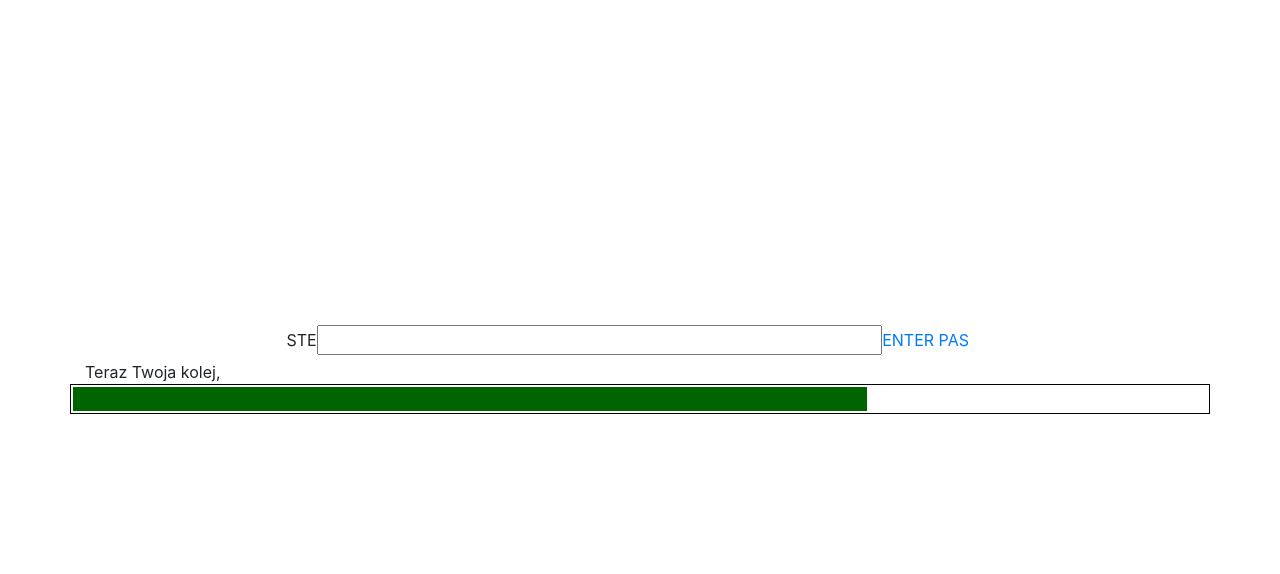
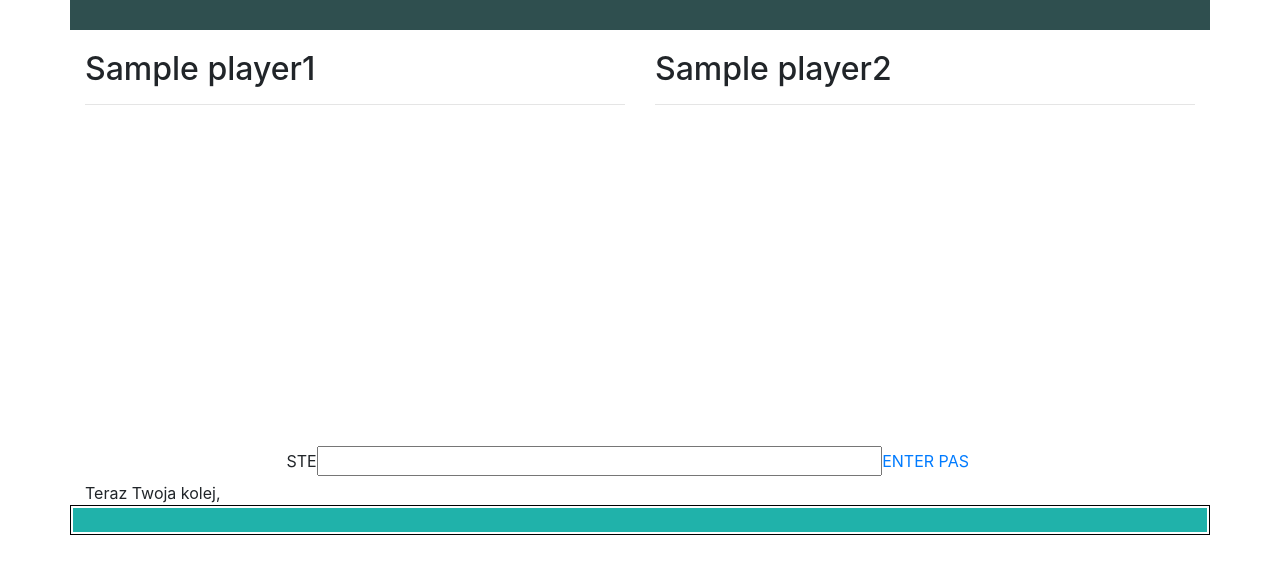
Before and after one commit to vitaefelus/prefixy.py, a Flask app: template templates/hotseat.html in a window 1280 px wide. Shown: the top 574 px of the page. Run offline with Flask 2, Linux system fonts and the light colour scheme; the template is opened without the code that fills it: most values are stand-ins (such as "Sample title", 1, 10 or a date in 2020); parts of the project's set-up code (start-up, migrations or seed data) failed here and were passed over; some libraries are stand-ins or nearby versions.

Commit message:
score counting, visual fixes

```diff
--- a/app.py
+++ b/app.py
@@ -5,7 +5,18 @@ app = Flask(__name__)
 
 dictFile = open('slownikUpper.csv')
 dictionary = [line.rstrip('\n') for line in dictFile]
+prefixes = []
+
+for word in dictionary:
+    prefixes.append(word[:3].replace('\s', ''))
+
+print(set(prefixes))
+
 game = None
+
+
+def count_polish_chars(text):
+    return text.count('Ą' or 'Ć' or 'Ę' or 'Ł' or 'Ń' or 'Ó' or 'Ś' or 'Ź' or 'Ż')
 
 
 class Player:
@@ -21,8 +32,9 @@ class Player:
     def set_name(self, name):
         self.name = name
 
-    def add_points(self, word_length):
-        self.points += word_length * 10
+    def add_points(self, word):
+        polish_chars = count_polish_chars(word)
+        self.points += len(word) * 10 + polish_chars * 5
 
     def has_passed(self):
         if not self.passed:
@@ -67,18 +79,28 @@ class Hotseat:
         self.turn_counter += 1
 
     def next_turn(self, input_word):
+        print(self.player_duo.starting_player, self.player_duo.following_player)
         if input_word in self.used_words:
 
             return {
                 'result': 'word_used',
+                'starting_player': self.player_duo.starting_player.name,
+                'starting_player_score': self.player_duo.starting_player.points,
+                'following_player': self.player_duo.following_player.name,
+                'following_player_score': self.player_duo.following_player.points,
                 'current_player': self.current_player().name,
                 'turn': self.turn_counter
             }
         elif input_word in dictionary:
+            self.current_player().add_points(input_word)
             self.next_player()
             self.used_words.append(input_word)
             return {
                 'result': 'word_valid',
+                'starting_player': self.player_duo.starting_player.name,
+                'starting_player_score': self.player_duo.starting_player.points,
+                'following_player': self.player_duo.following_player.name,
+                'following_player_score': self.player_duo.following_player.points,
                 'current_player': self.current_player().name,
                 'turn': self.turn_counter,
                 'word': input_word
@@ -86,12 +108,16 @@ class Hotseat:
         else:
             return {
                 'result': 'word_invalid',
+                'starting_player': self.player_duo.starting_player.name,
+                'starting_player_score': self.player_duo.starting_player.points,
+                'following_player': self.player_duo.following_player.name,
+                'following_player_score': self.player_duo.following_player.points,
                 'current_player': self.current_player().name,
                 'turn': self.turn_counter
             }
 
     def end_game(self):
-        if self.turn_counter == 60:
+        if self.turn_counter == 59:
             return {'result': 'end_game'}
 
 
@@ -114,7 +140,7 @@ def hotseat():
 
     game = Hotseat(player_duo)
 
-    return render_template('hotseat.html')
+    return render_template('hotseat.html', player1=player1, player2=player2)
 
 
 @app.route('/nextturn')
--- a/static/css/main.css
+++ b/static/css/main.css
@@ -31,5 +31,18 @@
 #timer {
     width: 100%;
     height: 100%;
-    background: darkgreen;
+    background: lightseagreen;
 }
+
+#score {
+    min-height: 30px;
+    padding: 10px;
+    background: darkslategray;
+    color: white !important;
+    width: 100%;
+}
+
+h2 {
+    display: block;
+    padding-top: 20px;
+}
--- a/static/js/main.js
+++ b/static/js/main.js
@@ -26,11 +26,12 @@ function handleWordInsertion( value, response ) {
     let wordBoxLeft = $('#word-box-left');
     let wordBoxRight = $('#word-box-right');
     let errorContainer = $('#error');
+    let scoreBox = $('#score');
 
     insertWord.css('background','#FFFFFF');
+    errorContainer.html('');
 
     if ( response.result === 'word_valid' ) {
-        errorContainer.html('');
         if ( response.turn % 2 === 0 ) {
             wordBoxLeft.append( '<p>' + response.word + '</p>' )
         } else {
@@ -38,12 +39,14 @@ function handleWordInsertion( value, response ) {
         }
         insertWord.val('');
         updateScroll();
+        scoreBox.html( '<span><strong>' + response.starting_player + ':</strong> ' + response.starting_player_score + '</span> <span><strong>' + response.following_player + ':</strong> ' + response.following_player_score + '</span>' )
+
     } else if ( response.result === 'word_invalid' ){
         insertWord.css('background','#FF0000');
-        errorContainer.append( '<p>Tego słowa nie ma w słowniku!</p>' );
+        errorContainer.html( '<p>Tego słowa nie ma w słowniku!</p>' );
     } else {
         insertWord.css('background','#FF0000');
-        errorContainer.append( '<p>Powtórzenie!</p>' );
+        errorContainer.html( '<p>Powtórzenie!</p>' );
     }
 }
 
@@ -53,10 +56,10 @@ $(window).on( 'load', function () {
     let timer = $('#timer');
     let jump = 95;
 
-    setInterval( function () {
+   /* setInterval( function () {
         timer.width(jump + '%');
         jump-=5;
-    }, 1000 );
+    }, 1000 );*/
 
     $('#prefix').html( prefix );
 
--- a/templates/hotseat.html
+++ b/templates/hotseat.html
@@ -6,9 +6,28 @@
 
 {% block body %}
     <section id="playground" class="container">
+        <div class="row">
+            <div id="score">
+
+            </div>
+        </div>
+        <div class="row">
+            <div class="col">
+                <h2 id="player_one">{{ player1.name }}</h2>
+                <hr>
+            </div>
+            <div class="col">
+                <h2 id="player_two">{{ player2.name }}</h2>
+                <hr>
+            </div>
+        </div>
         <div class="row word-box-container">
-            <div id="word-box-left" class="col word-box"></div>
-            <div id="word-box-right" class="col word-box"></div>
+            <div id="word-box-left" class="col word-box">
+
+            </div>
+            <div id="word-box-right" class="col word-box">
+
+            </div>
         </div>
         <div class="row">
             <div class="form">
```
